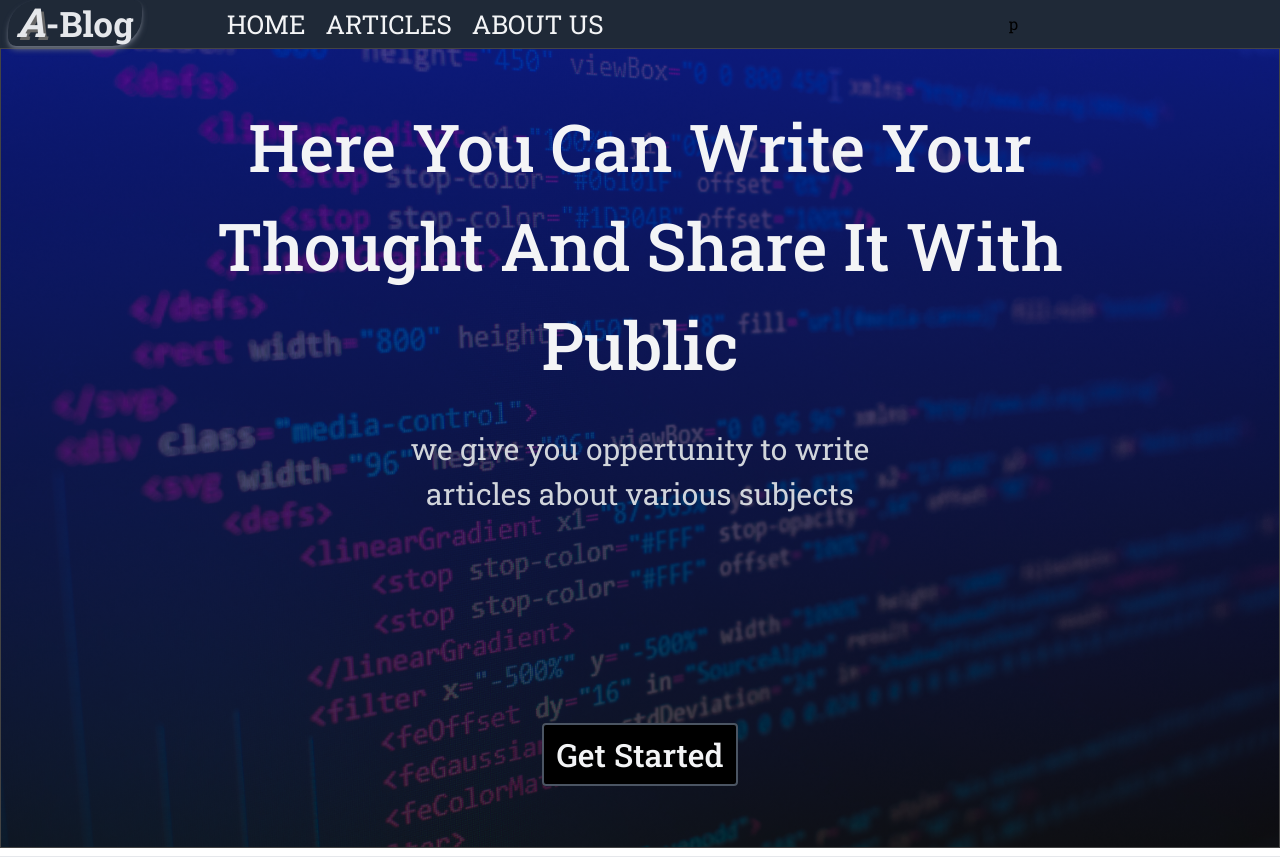
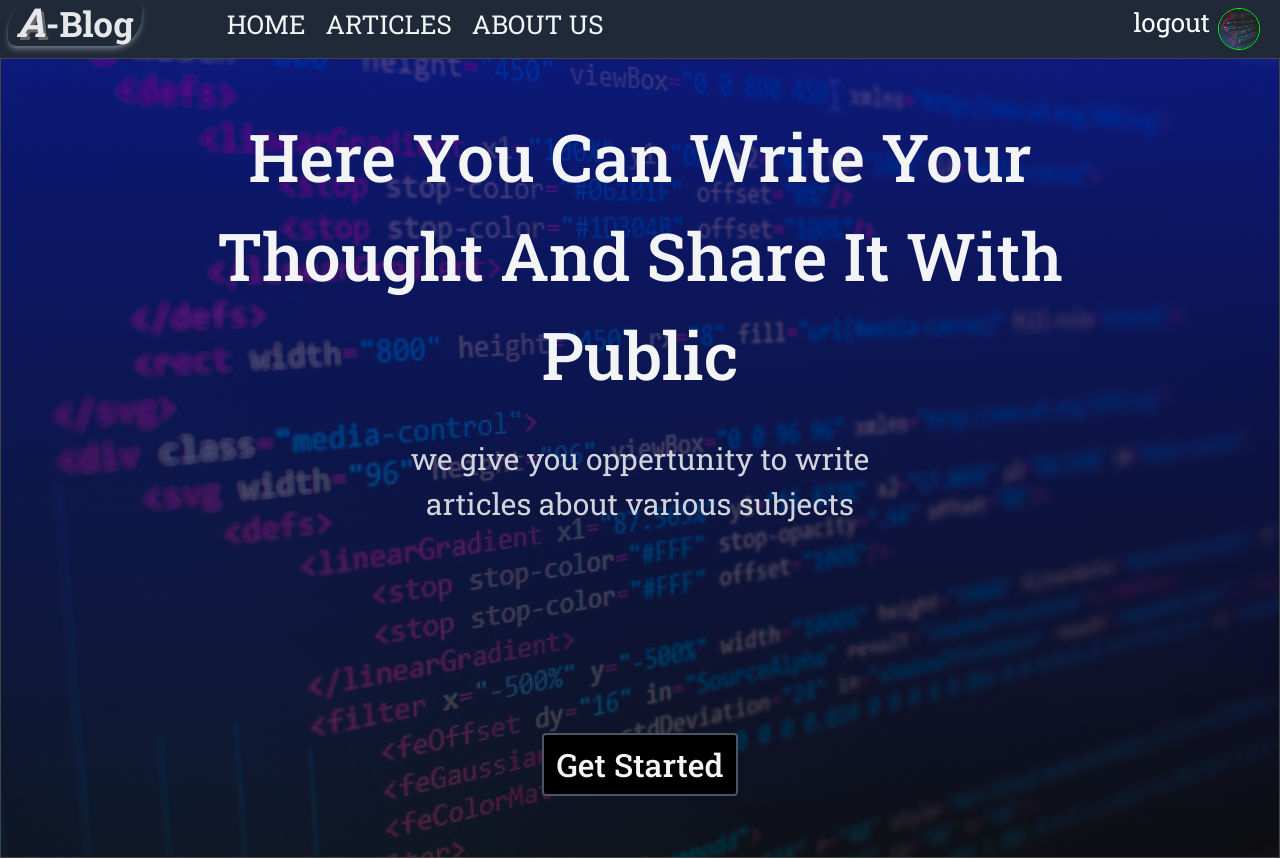
Before and after one commit to Alisalha195/mern-simple-blog, a React (Vite) app in the folder client/: page / in a window 1280 px wide. Shown: the top 859 px of the page. Built offline with nearby package versions, Linux system fonts and the light colour scheme; sample sign-in values are in the browser's storage.

Commit message:
add profile image to header component

```diff
--- a/client/src/components/layout/Header.jsx
+++ b/client/src/components/layout/Header.jsx
@@ -5,9 +5,10 @@ import {Navigate} from 'react-router-dom'
 import {useDispatch,useSelector} from 'react-redux';
 // import {  signOut  } from 'firebase/auth';
 // import { auth } from '../../firebase/firebase';
+import {logoutAsync} from "../../redux/UserSlice.js";
 
 import { TiThMenu } from "react-icons/ti";
-
+import UserProfileImage from '../user/UserProfileImage'
 //-----------------------------------------------------------------------
 
 import Logo from "../public/Logo"
@@ -69,6 +70,10 @@ const Header = () => {
       setOpenMenu(true)
 
   }
+
+  const handleLogout = ()=> {
+    dispatch(logoutAsync())
+  }
   // const userID =  auth.currentUser?.uid
 
 
@@ -101,9 +106,22 @@ const Header = () => {
 
 
           { currentUser
-            ? <div className={currentUser ? "flex flex-row" : "hidden"}>
-                <span>p</span>
-              </div>
+            ?
+                <div className={currentUser ? " flex flex-row justify-end mr-2" : "hidden"}>
+                  <div className=' text-[#fff] hover:text-[#b3b3b3]'>
+                    <span className='btn px-1 text-[26px]'
+                          onClick={handleLogout}
+                    >
+                      logout
+                    </span>
+                  </div>
+                  <div className="btn px-1"
+                      onClick={()=>navigate("/profile")}
+                  >
+                    < UserProfileImage size="xs" rounded={true} bordered={true}/>
+                  </div>
+                </div>
+
             :
             <div className={logedin ? "hidden ": "flex flex-row [max-height:70%]" }>
 
@@ -124,11 +142,6 @@ const Header = () => {
               </span>
             </div>
           }
-          {/* user icon button */}
-          <div className={logedin ? "flex flex-row" : "hidden"}>
-            <span>p</span>
-          </div>
-          {/* <span>icon</span> */}
         </div>
       </div>
 
@@ -144,7 +157,9 @@ const Header = () => {
 
         >
           <TiThMenu />
+
         </span>
+
 
         {/* Drop Down List */}
         < HeaderDropDownList
@@ -153,6 +168,7 @@ const Header = () => {
               logedin={currentUser?true:false}
               currentUser={currentUser}
               headerList={headerList}
+              handleLogout={handleLogout}
         />
       </div>
     </div>
--- a/client/src/components/layout/HeaderDropDownList.jsx
+++ b/client/src/components/layout/HeaderDropDownList.jsx
@@ -1,8 +1,9 @@
 
 import {useEffect} from 'react'
 import {useNavigate} from 'react-router-dom'
+import UserProfileImage from '../user/UserProfileImage'
 
-const HeaderDropDownList = ({openMenu, setOpenMenu , logedin,currentUser , headerList}) => {
+const HeaderDropDownList = ({openMenu, setOpenMenu , logedin,currentUser , headerList, handleLogout}) => {
 
 	  const navigate = useNavigate()
 
@@ -11,6 +12,10 @@ const HeaderDropDownList = ({openMenu, setOpenMenu , logedin,currentUser , heade
 	  const handleMouseOut = () => {
       if(openMenu)
 	      setOpenMenu(false)
+	  }
+
+	  const getShortUsername = (username) => {
+	  	return `${username.slice(0,6)}...`
 	  }
 
 	useEffect(()=>{
@@ -30,9 +35,22 @@ const HeaderDropDownList = ({openMenu, setOpenMenu , logedin,currentUser , heade
             {
               currentUser
                 ?
-                    <div className={logedin ? "flex flex-row" : "hidden"}>
-                      <span>p</span>
+                    <div className="[border-bottom:1px_solid_#ccc] mb-2">
+                    	<div className={logedin ? "btn flex flex-row justify-center" : "hidden"}>
+	                      < UserProfileImage size="xs" rounded={true} bordered={true}/>
+	                      <span className="text-[#444] text-[26px] ml-1 font-bold">
+	                      	{getShortUsername (currentUser.username)}
+	                      </span>
+	                    </div>
+	                    <div className=' text-[#444] hover:text-[#666] my-1'>
+	                    	<span className='btn px-1'
+															onClick={handleLogout}
+	                    	>
+		                    	logout
+	                    	</span>
+	                    </div>
                     </div>
+
 
 			    :   <div className=" flex flex-col pb-1 [border-bottom:1px_solid_#fff]">
 								<span className="mb-1 btn text-gray-700 font-bold [border-radius:5px] hover:pl-[5px] transition-* duration-150"
--- a/client/src/components/user/UserProfileImage.jsx
+++ b/client/src/components/user/UserProfileImage.jsx
@@ -1,6 +1,6 @@
 import Image from '../../assets/images/backgroundhero.jpg';
 
-const UserProfileImage = ({size , rounded}) => {
+const UserProfileImage = ({size , rounded, bordered}) => {
 
 
 	const getSize = (size) => {
@@ -29,8 +29,8 @@ const UserProfileImage = ({size , rounded}) => {
 
 	return (
 		<div className="flex ">
-			<div className="bg-gray-900"
-			      style={{borderRadius:isRounded(rounded), width:getSize(size) , height:getSize(size)}}>
+			<div className={bordered ?"bg-gray-900 [border:1px_solid_#0f0]" : "bg-gray-900"}
+			      style={{borderRadius:isRounded(rounded), width:getSize(size) , height:getSize(size) }}>
 				<img src={Image}
 				style={{width:"100%" , height:"100%" ,borderRadius:isRounded(rounded) }}/>
 			</div>
```
